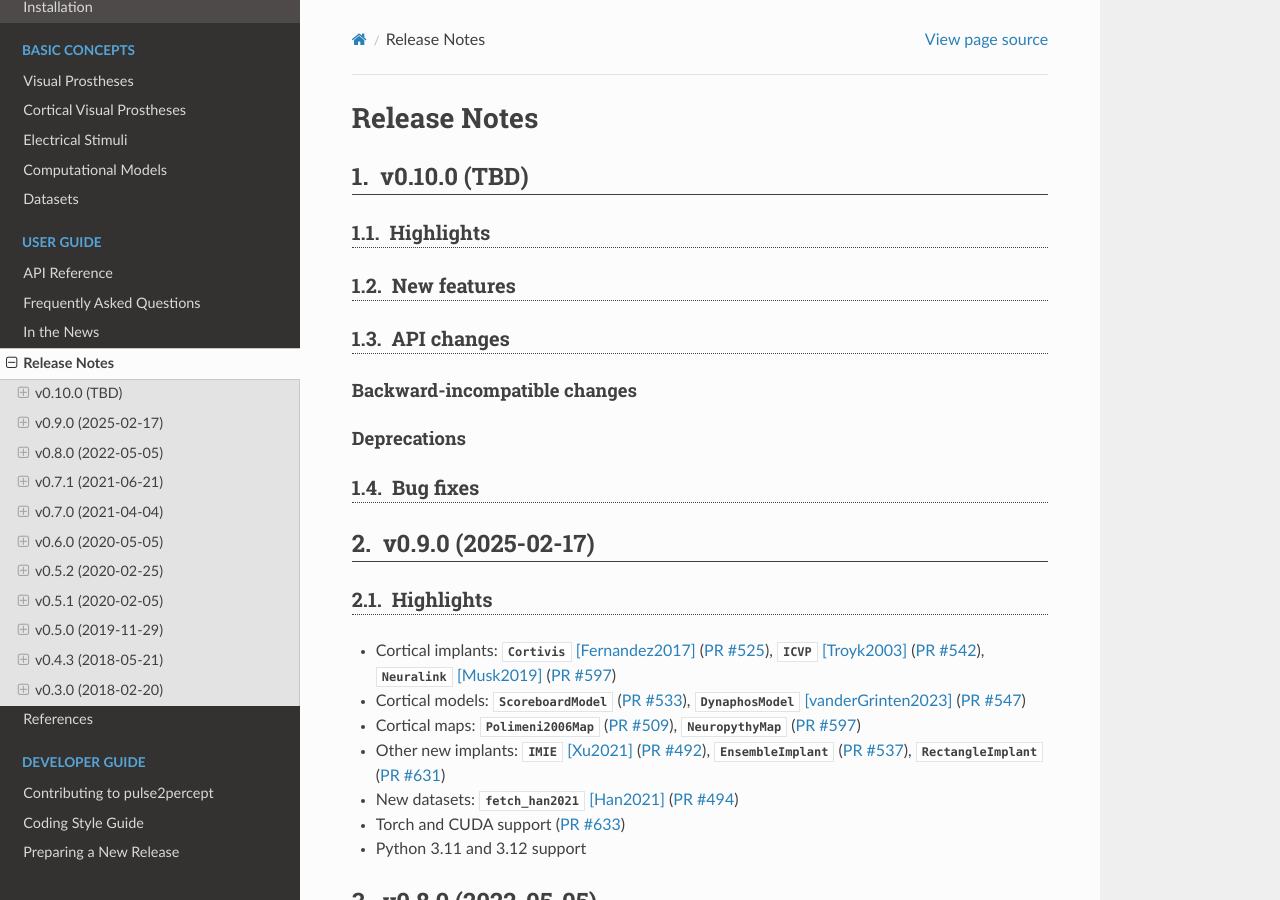
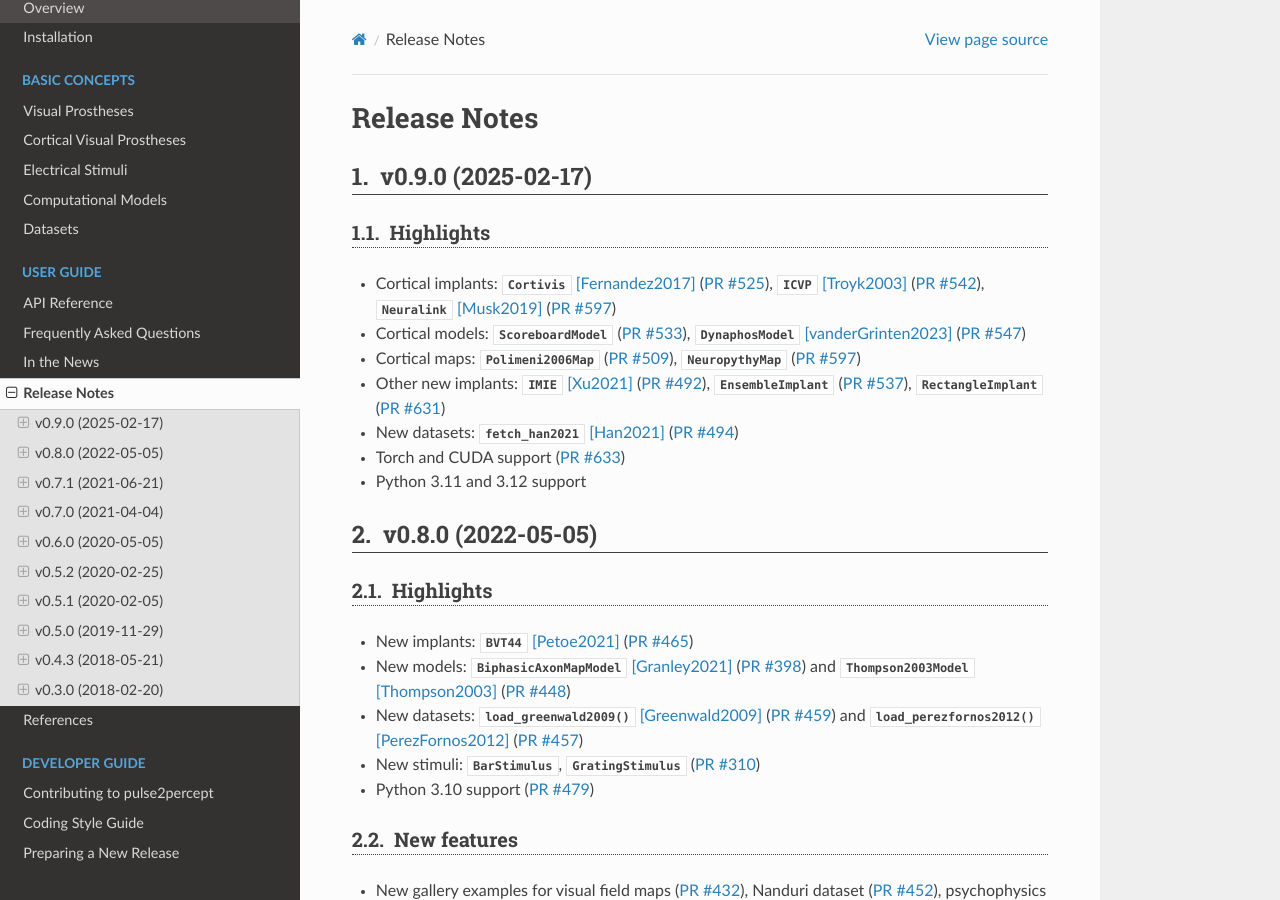
Before and after one commit to pulse2percept/pulse2percept, a Sphinx documentation site: the page built from doc/users/release_notes.rst, in a window 1280 px wide and 900 px high. Built offline with Sphinx 7.4.7 and the Read the Docs theme 3.1.0, drawn with Linux system fonts in a browser that asks for light colours; pages that are not in the unit, such as notebooks, are missing from menus.

```diff
--- a/doc/users/release_notes.rst
+++ b/doc/users/release_notes.rst
@@ -3,27 +3,6 @@
 =============
 Release Notes
 =============
-
-v0.10.0 (TBD)
--------------
-
-Highlights
-~~~~~~~~~~
-
-New features
-~~~~~~~~~~~~
-
-API changes
-~~~~~~~~~~~
-
-Backward-incompatible changes
-^^^^^^^^^^^^^^^^^^^^^^^^^^^^^
-
-Deprecations
-^^^^^^^^^^^^
-
-Bug fixes
-~~~~~~~~~
 
 v0.9.0 (2025-02-17)
 -------------------
```
Also changed, not shown: 1 other file.
